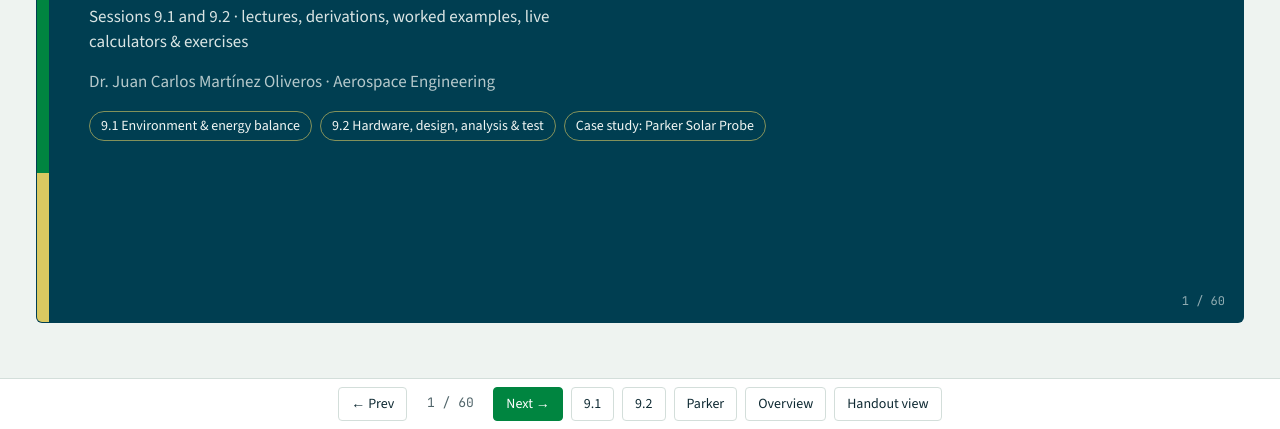
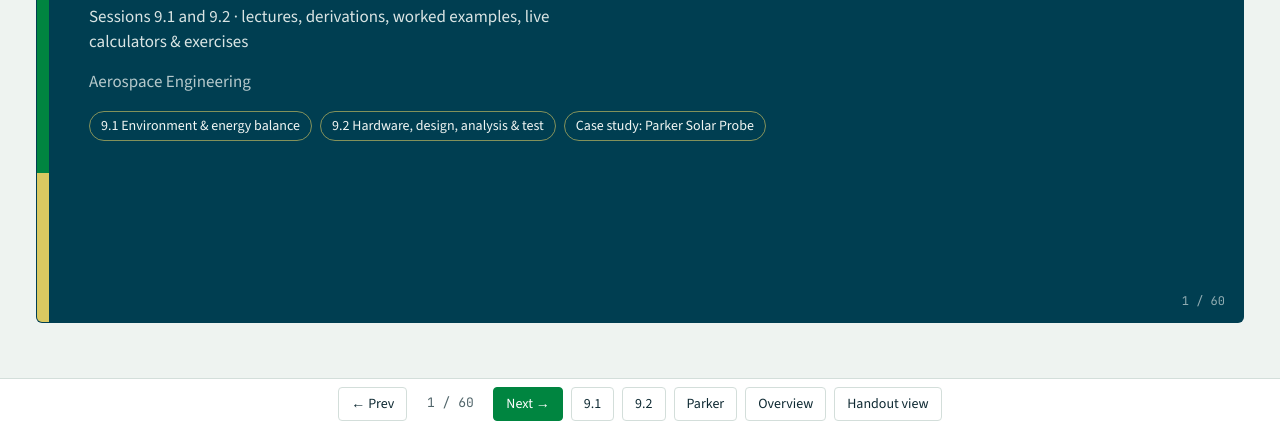
Before and after one commit to jcmartin76/AE582, a plain HTML site: page week9/AE582 Week 9 Thermal.html in a window 1280 px wide. Shown: the part 371-800 px from the top of the page. Drawn offline with nearby package versions, Linux system fonts and the light colour scheme.

Commit message:
Update AE582 Week 9 Thermal.html

```diff
--- a/week9/AE582 Week 9 Thermal.html
+++ b/week9/AE582 Week 9 Thermal.html
@@ -151,7 +151,7 @@ button:focus-visible,a:focus-visible,input:focus-visible,select:focus-visible{ou
   <div class="eyebrow">King Fahd University of Petroleum &amp; Minerals · Aerospace Engineering</div>
   <h1>AE 582 Satellite Engineering<br>Week 9 · Thermal Control</h1>
   <p>Sessions 9.1 and 9.2 · lectures, derivations, worked examples, live calculators &amp; exercises</p>
-  <p style="opacity:.75">Dr. Juan Carlos Martínez Oliveros · Aerospace Engineering</p>
+  <p style="opacity:.75">Aerospace Engineering</p>
   <div class="chips"><span class="chip">9.1 Environment &amp; energy balance</span><span class="chip">9.2 Hardware, design, analysis &amp; test</span><span class="chip">Case study: Parker Solar Probe</span></div>
   <div class="num"></div>
 </section>
```
